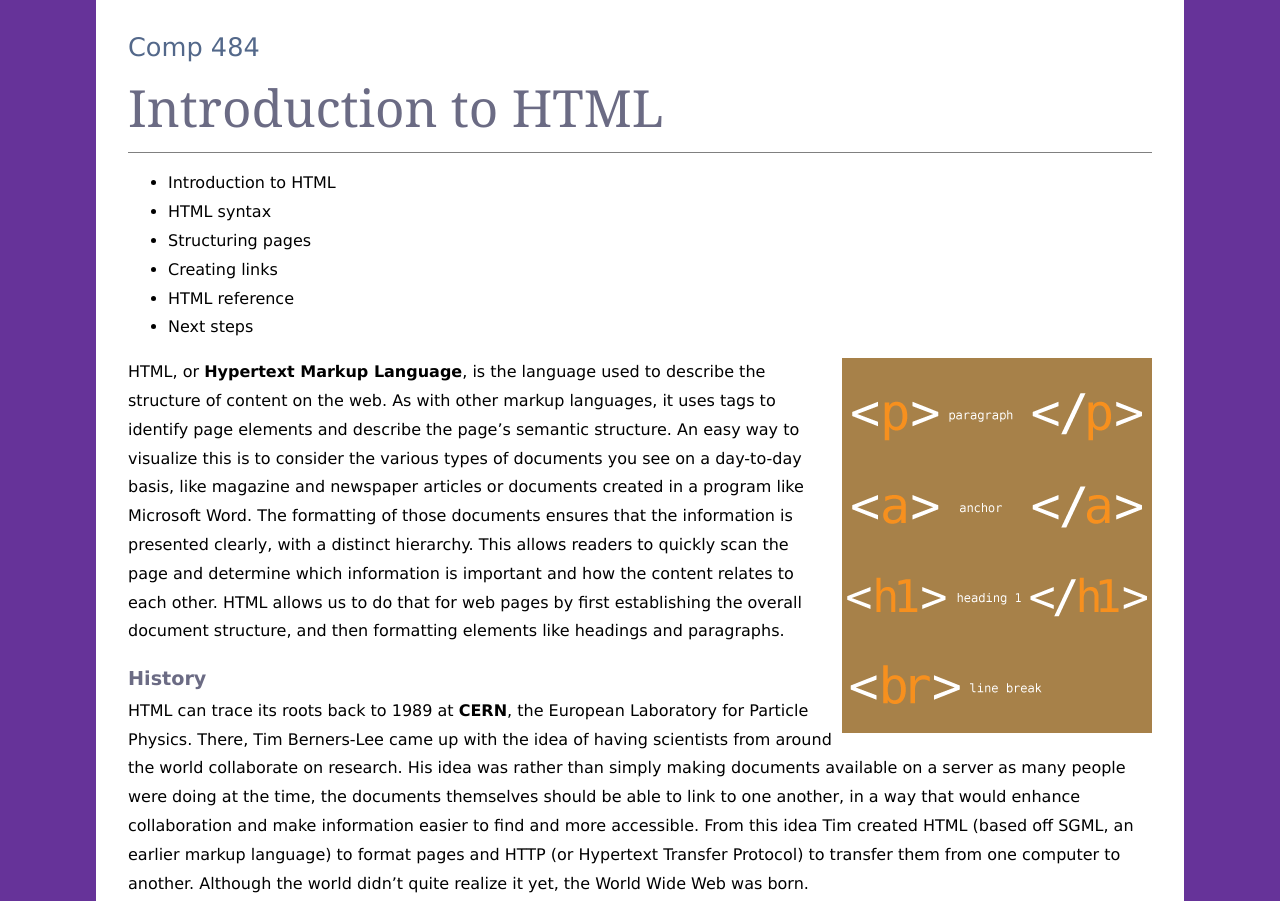
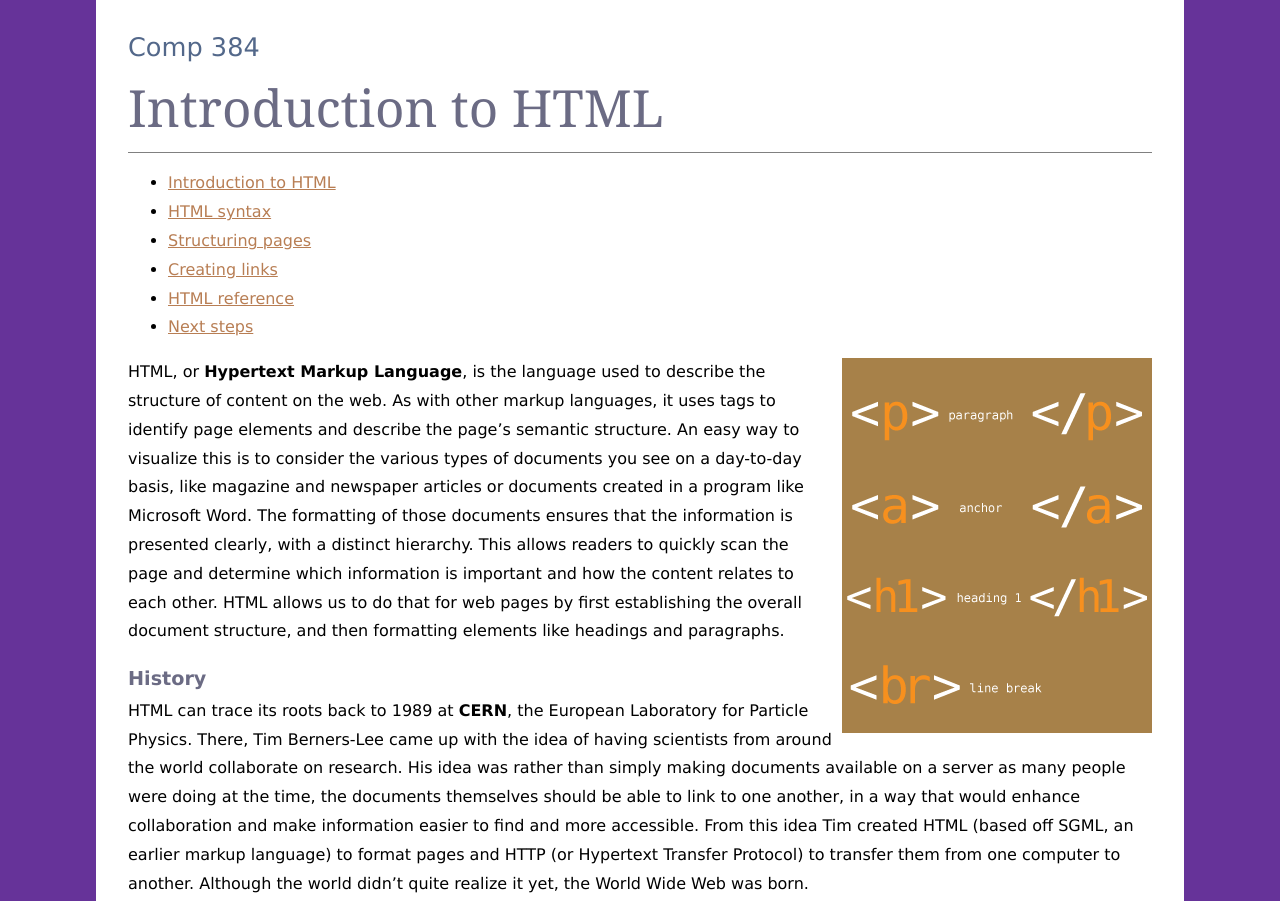
Before and after one commit to sabirgaibovstudent/26-Fall-Comp-384-HW3, a plain HTML site: page index.html in a window 1280 px wide. Shown: the top 901 px of the page. Drawn offline with Linux system fonts and the light colour scheme.

Commit message:
document-relative links added

```diff
--- a/index.html
+++ b/index.html
@@ -7,16 +7,16 @@
   </head>
   <body>
     <header role="banner">
-      <h1>Comp 484</h1>
+      <h1>Comp 384</h1>
       <h2>Introduction to HTML</h2>
       <nav role="navigation">
         <ul>
-          <li>Introduction to HTML</li>
-          <li>HTML syntax</li>
-          <li>Structuring pages</li>
-          <li>Creating links</li>
-          <li>HTML reference</li>
-          <li>Next steps</li>
+          <li><a href="index.html" title="Introduction to HTML">Introduction to HTML</a></li>
+          <li><a href="syntax.html" title="HTML syntax">HTML syntax</a></li>
+          <li><a href="structure.html" title="Structuring pages">Structuring pages</a></li>
+          <li><a href="links.html" title="Creating links">Creating links</a></li>
+          <li><a href="reference.html" title="HTML reference">HTML reference</a></li>
+          <li><a href="next.html" title="Next steps">Next steps</a></li>
         </ul>
       </nav>
     </header>
```
Also changed, not shown: links.html (+7 -7 lines), next.html (+7 -7 lines), reference.html (+7 -7 lines), structure.html (+7 -7 lines), syntax.html (+7 -7 lines).
